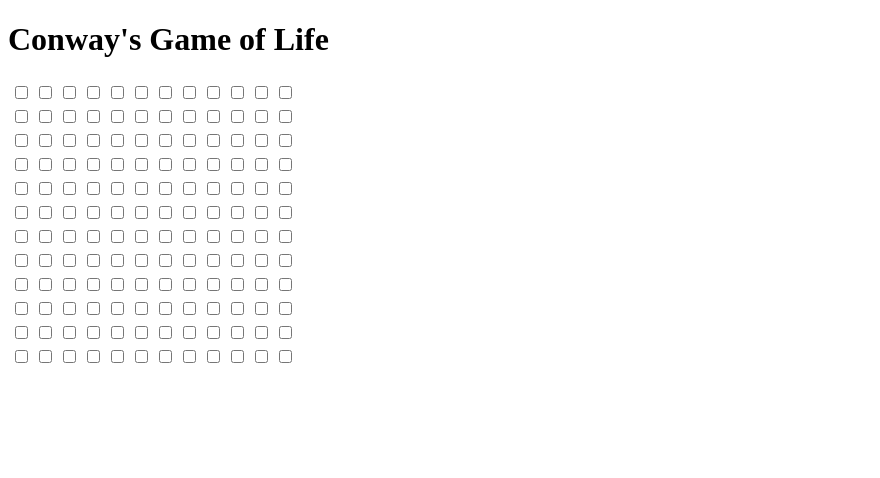
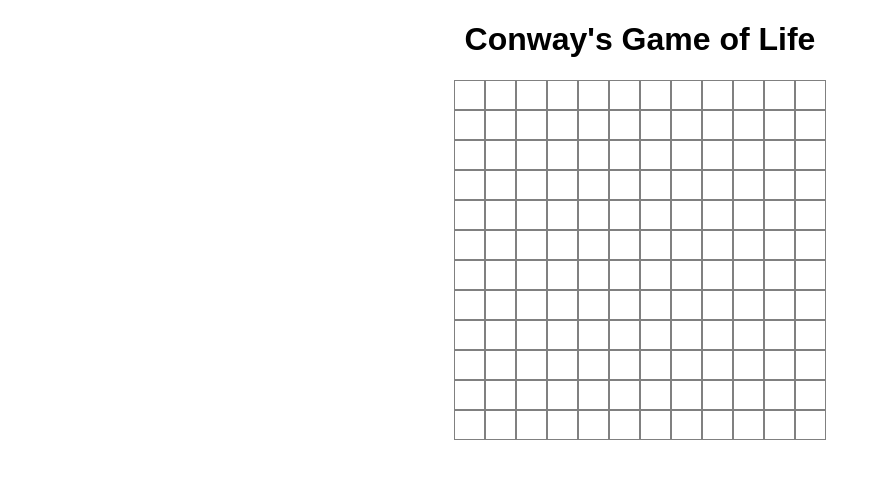
Before and after one commit to yowchun93/game-of-life-JS, a plain HTML site: page index.html in a window 1280 px wide. Shown: the whole page, without its empty margins (0-880 px from the left). Drawn offline with Linux system fonts and the light colour scheme.

Commit message:
add style to the checkbox

```diff
--- a/index.html
+++ b/index.html
@@ -4,6 +4,7 @@
   <head>
     <meta charset="utf-8">
     <title>Conway's Game of Life </title>
+  	<link rel="stylesheet" type="text/css" href="style.css">
   </head>
   <body>
 
--- /dev/null
+++ b/style.css
@@ -0,0 +1,35 @@
+/**{
+	padding: 0;
+	margin: 0;
+}
+*/
+body {
+	text-align: center;
+	font-family: sans-serif;
+}
+
+table {
+	margin: auto;
+	border-spacing: 0;
+}
+
+td {
+	border: 1px solid gray;
+}
+
+input[type="checkbox"] {
+	-webkit-appearance: none;
+	-moz-appearance: none;
+	appearance: none;
+
+	display: block;
+	width: 20px;
+	height: 20px;
+	border: 0;
+	background: white;
+
+}
+
+input[type="checkbox"]:checked {
+	background: black;
+}
```
